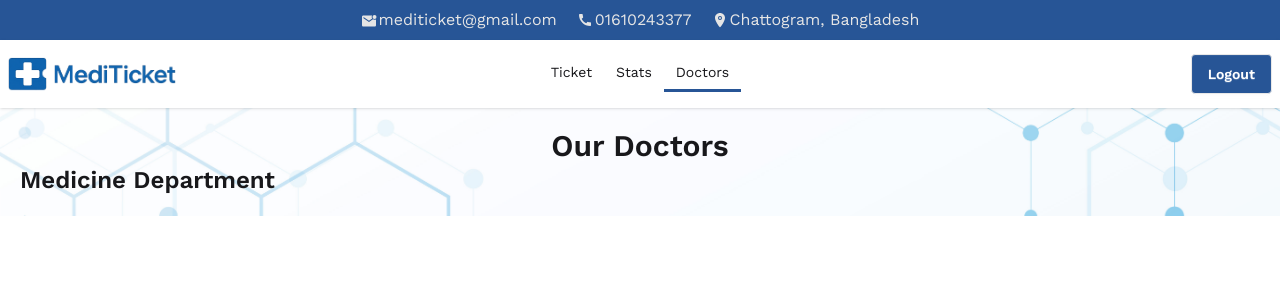
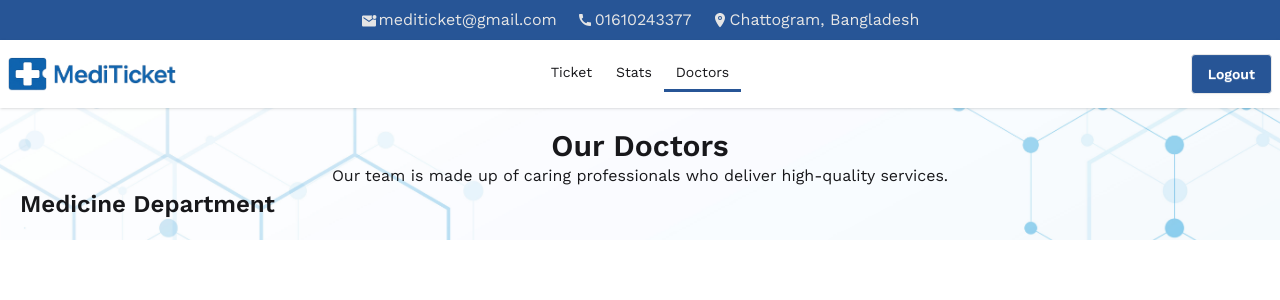
Before and after one commit to Suprio-Das/MediTicket, a React (Vite) app: page /doctors in a window 1280 px wide. Shown: the top 300 px of the page. Built offline with nearby package versions, Linux system fonts and the light colour scheme; no server answers; sample sign-in values are in the browser's storage.

Commit message:
Doctors page subtitle added

```diff
--- a/src/Components/Doctors/Doctors.jsx
+++ b/src/Components/Doctors/Doctors.jsx
@@ -2,6 +2,7 @@ const Doctors = () => {
     return (
         <div className="mx-auto doctors p-5">
             <h1 className="text-center text-3xl font-semibold">Our Doctors</h1>
+            <p className="text-center">Our team is made up of caring professionals who deliver high-quality services.</p>
             <section>
                 {/* Medicine Department */}
                 <h1 className="lg:text-2xl text-xl font-semibold">Medicine Department</h1>
```
